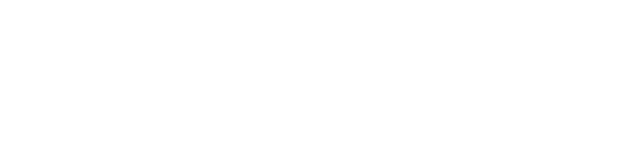
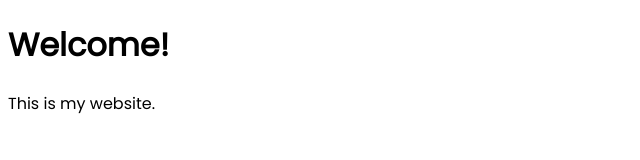
Before and after one commit to ajwadcs/ajwadcs.github.io, a plain HTML site: page index.html in a window 1280 px wide. Shown: the whole page, without its empty margins (0-640 px from the left). Drawn offline with Linux system fonts and the light colour scheme.

Commit message:
Update index.html

```diff
--- a/index.html
+++ b/index.html
@@ -1,4 +1,16 @@
 <!DOCTYPE html>
 <html>
   <Title>Hello!</Title>
+<head>
+<link rel="stylesheet" href="https://fonts.googleapis.com/css?family=Poppins">
+<style>
+body {
+  font-family: "Poppins", sans-serif;
+}
+</style>
+</head>
+
+<h1>Welcome!</h1>
+<p>This is my website.</p>
+
 </html>
```
